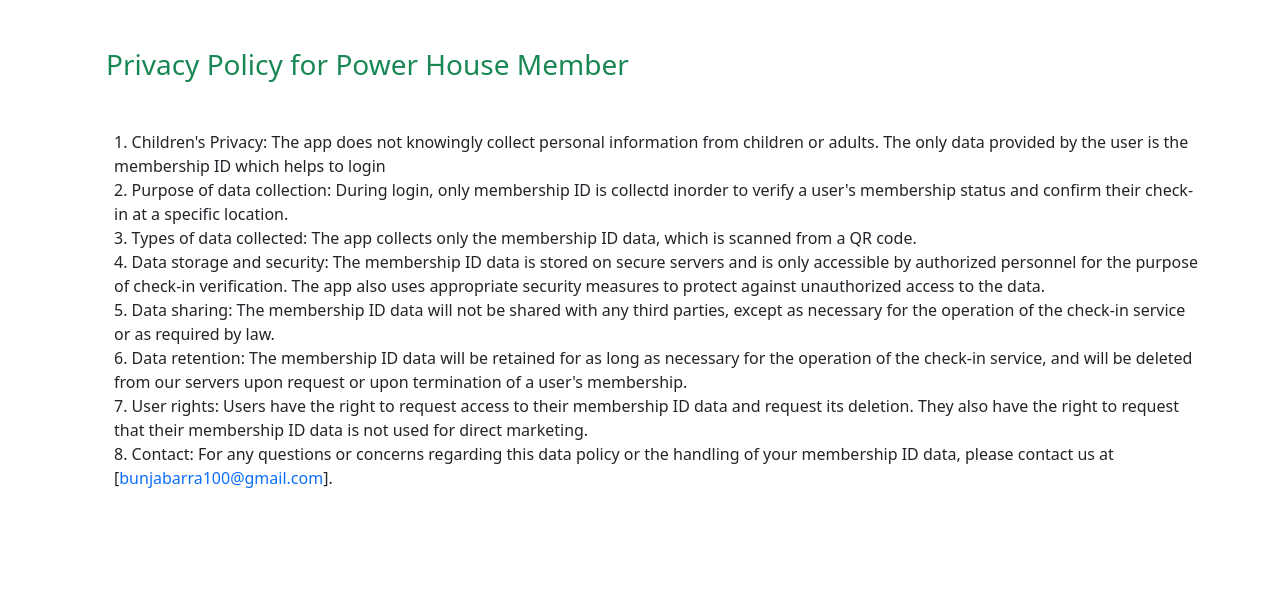
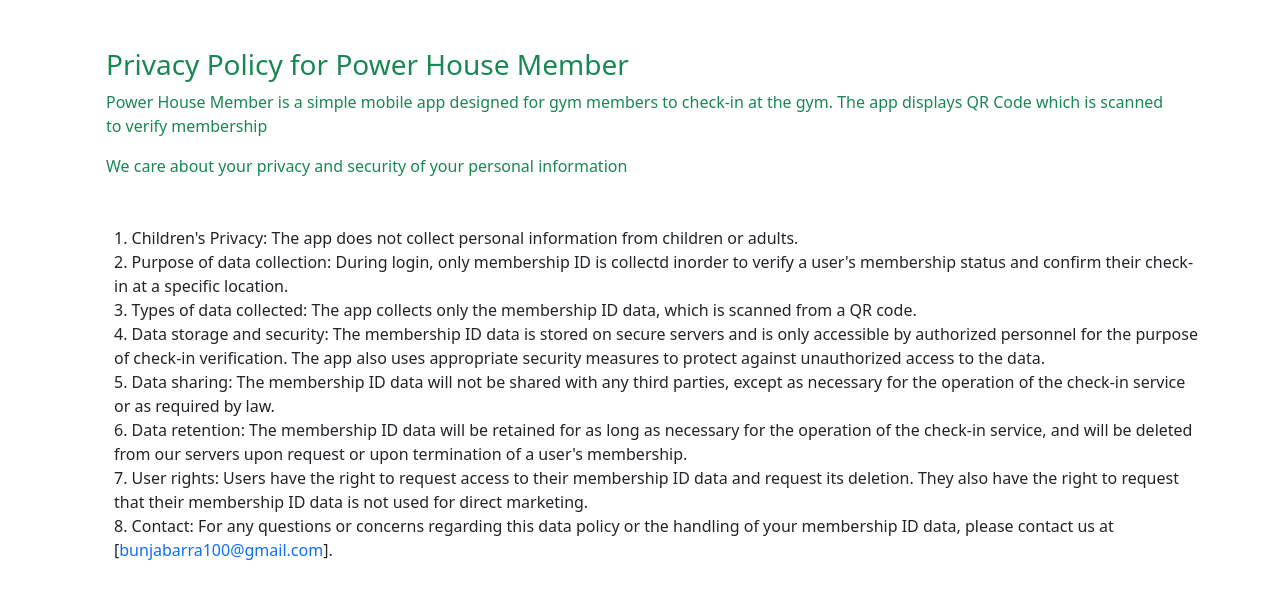
Before and after one commit to gooner202/power_house_member_app_data_privacy, a React (Create React App) app: page / in a window 1280 px wide. Shown: the top 598 px of the page. Built offline with nearby package versions, Linux system fonts and the light colour scheme.

Commit message:
improve the privacy content

```diff
--- a/src/App.js
+++ b/src/App.js
@@ -7,14 +7,19 @@
                 <div className="">
                     <div className="mx-4 my-5 text-success">
                         <h3>Privacy Policy for Power House Member</h3>
+
+                        <p>Power House Member is a simple mobile app designed for gym members to check-in at the gym.
+                            The app displays QR Code which is scanned to verify membership</p>
+
+                        <p>We care about your privacy and security of your personal information</p>
                     </div>
+
                     <div>
 
                         <ul className="list-item">
                             <li className='list-group-item'>
-                                <span className="h6">1. Children's Privacy</span>: The app does not knowingly collect personal
-                                information from children or adults. The only data provided by the user is the
-                                membership ID which helps to login
+                                <span className="h6">1. Children's Privacy</span>: The app does not collect
+                                personal information from children or adults.
                             </li>
                             <li className="list-group-item">
                                 <span className="h6">2. Purpose of data collection</span>: During login, only membership
```
